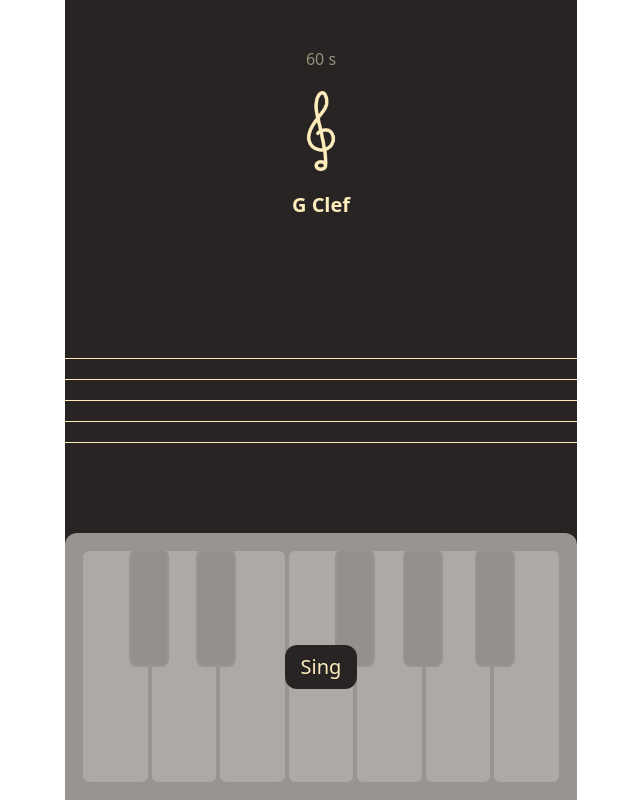
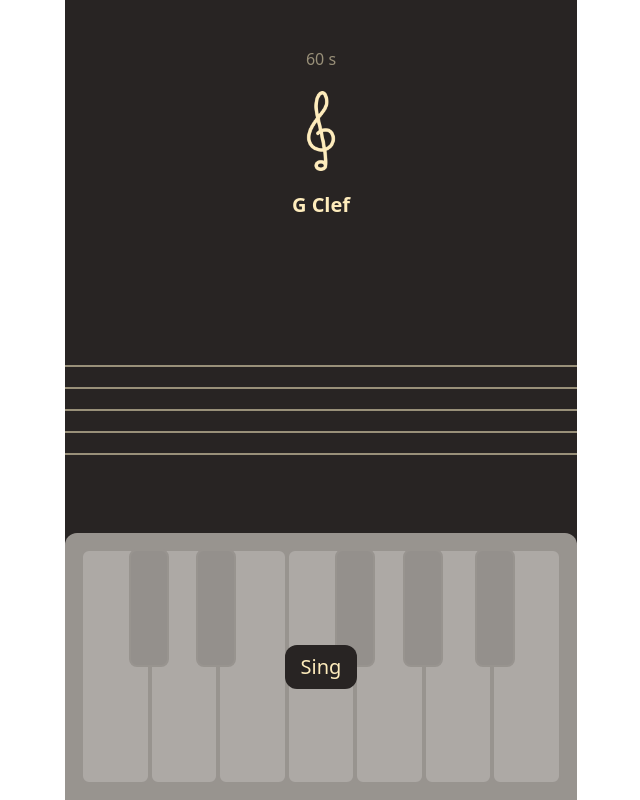
Before and after one commit to Nothehi/Peanote, a Vue app: page /game in a window 1280 px wide. Shown: the whole page, without its empty margins (319-959 px from the left). Built offline with nearby package versions, Linux system fonts and the light colour scheme.

Commit message:
feat: add note symbol on staff

```diff
--- a/src/components/TheStaff.vue
+++ b/src/components/TheStaff.vue
@@ -1,11 +1,45 @@
-<script setup lang="ts"></script>
+<script setup lang="ts">
+import HalfNote from '@/assets/half-note.png'
+import { reactive } from 'vue'
+
+interface Props {
+  note?: string
+}
+
+defineProps<Props>()
+
+interface Note<T> {
+  [key: string]: T
+}
+
+const gClefNotePositions: Note<string> = reactive({
+  g5: '-top-[45px]',
+  f5: '-top-[34px]',
+  e5: '-top-[23px]',
+  d5: '-top-[12px]',
+  c5: '-top-[1px]',
+  b4: 'top-[10px]',
+  a4: 'top-[21px]',
+  g4: 'top-[32px]',
+  f4: 'top-[43px]',
+  e4: 'top-[54px]',
+  d4: 'top-[65px]'
+})
+</script>
 
 <template>
-  <div class="w-full space-y-5">
-    <div class="w-full border-t border-primary"></div>
-    <div class="w-full border-t border-primary"></div>
-    <div class="w-full border-t border-primary"></div>
-    <div class="w-full border-t border-primary"></div>
-    <div class="w-full border-t border-primary"></div>
+  <div class="relative w-full space-y-5">
+    <img
+      :src="HalfNote"
+      alt="half note"
+      class="absolute left-0 right-0 w-16 mx-auto"
+      :class="[note ? gClefNotePositions[note] + ' static' : 'hidden']"
+    />
+
+    <div class="w-full border-t-2 border-secondary"></div>
+    <div class="w-full border-t-2 border-secondary"></div>
+    <div class="w-full border-t-2 border-secondary"></div>
+    <div class="w-full border-t-2 border-secondary"></div>
+    <div class="w-full border-t-2 border-secondary"></div>
   </div>
 </template>
```
Also changed, not shown: src/assets/half-note.png (added).
